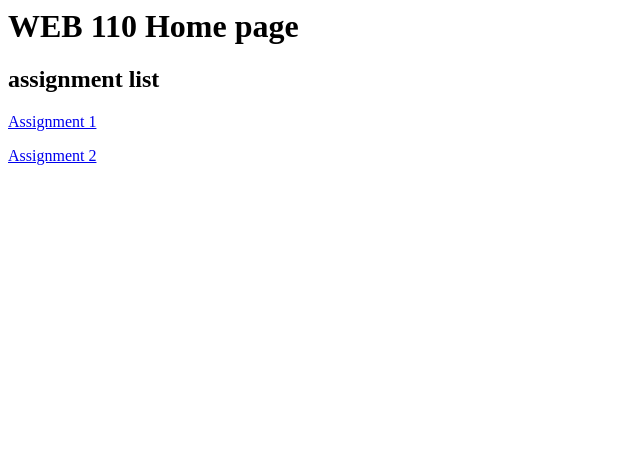
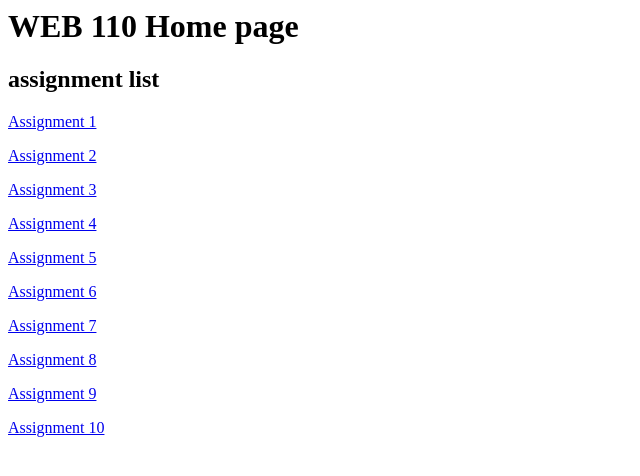
Before and after one commit to jmpugaja/jmpugaja.github.io, a plain HTML site: page index.html in a window 1280 px wide. Shown: the whole page, without its empty margins (0-640 px from the left). Drawn offline with Linux system fonts and the light colour scheme.

Commit message:
Add links for assignments 3 to 10 in index.html

```diff
--- a/index.html
+++ b/index.html
@@ -16,8 +16,41 @@
       <a href="web110/assignment1.html">Assignment 1</a>
     </p>
     <p>
-      <a href="assignment2.html">Assignment 2</a>
+      <a href="web110/assignment2.html">Assignment 2</a>
     </p>
+    <p>
+      <a href="web110/assignment3.html">Assignment 3</a>
+    </p>
+    <p>
+      <a href="web110/assignment4.html">Assignment 4</a>
+    </p>
+    <p>
+      <a href="web110/assignment5.html">Assignment 5</a>
+    </p>
+    <p>
+      <a href="web110/assignment6.html">Assignment 6</a>
+    </p>
+    <p>
+      <a href="web110/assignment7.html">Assignment 7</a>
+    </p>
+    <p>
+      <a href="web110/assignment8.html">Assignment 8</a>
+    </p>
+    <p>
+      <a href="web110/assignment9.html">Assignment 9</a>
+    </p>
+    <p>
+      <a href="web110/assigment10.html">Assignment 10</a>
+    </p>
+
+
+
+
+
+
+
+
+
 
 </body>
 </html>
```
